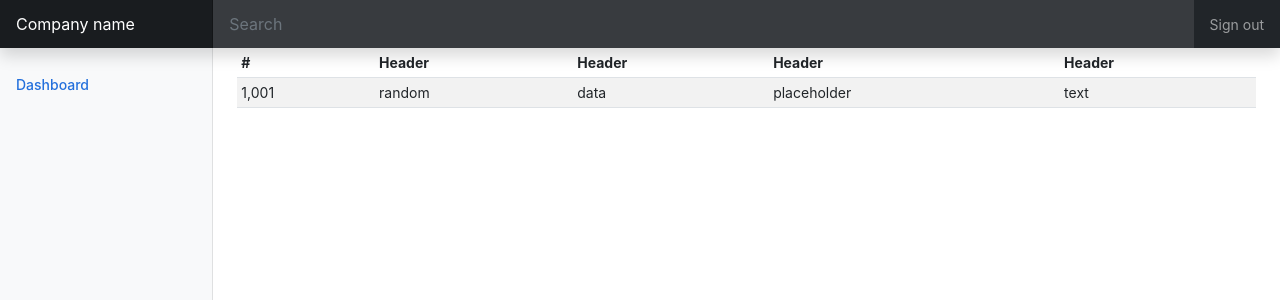
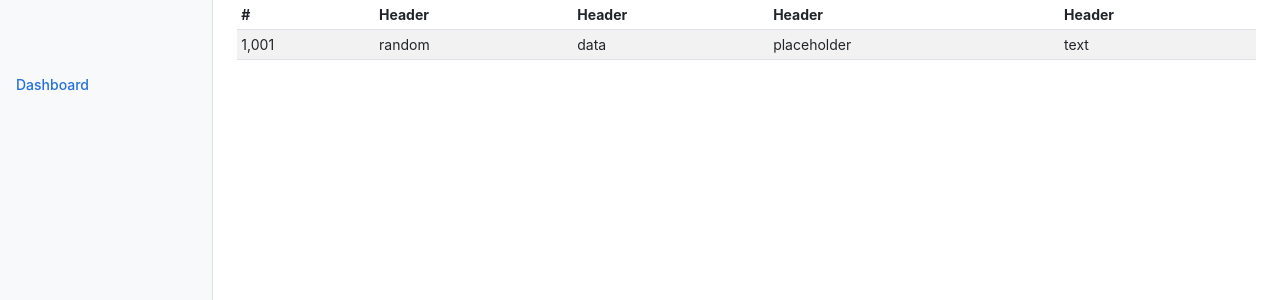
Before and after one commit to KennedyMungai/react-admin, a React (Create React App) app: page / in a window 1280 px wide. Shown: the top 300 px of the page. Built offline with nearby package versions, Linux system fonts and the light colour scheme.

Commit message:
Replaced the markup with the nav react component

```diff
--- a/src/App.tsx
+++ b/src/App.tsx
@@ -1,21 +1,11 @@
 import React from 'react';
 import './App.css';
+import nav from './Components/nav';
 
 function App() {
   return (
     <div className="App">
-      <header className="navbar navbar-dark sticky-top bg-dark flex-md-nowrap p-0 shadow">
-        <a className="navbar-brand col-md-3 col-lg-2 me-0 px-3 fs-6" href="#">Company name</a>
-        <button className="navbar-toggler position-absolute d-md-none collapsed" type="button" data-bs-toggle="collapse" data-bs-target="#sidebarMenu" aria-controls="sidebarMenu" aria-expanded="false" aria-label="Toggle navigation">
-          <span className="navbar-toggler-icon"></span>
-        </button>
-        <input className="form-control form-control-dark w-100 rounded-0 border-0" type="text" placeholder="Search" aria-label="Search" />
-        <div className="navbar-nav">
-          <div className="nav-item text-nowrap">
-            <a className="nav-link px-3" href="#">Sign out</a>
-          </div>
-        </div>
-      </header>
+      <nav />
 
       <div className="container-fluid">
         <div className="row">
```
